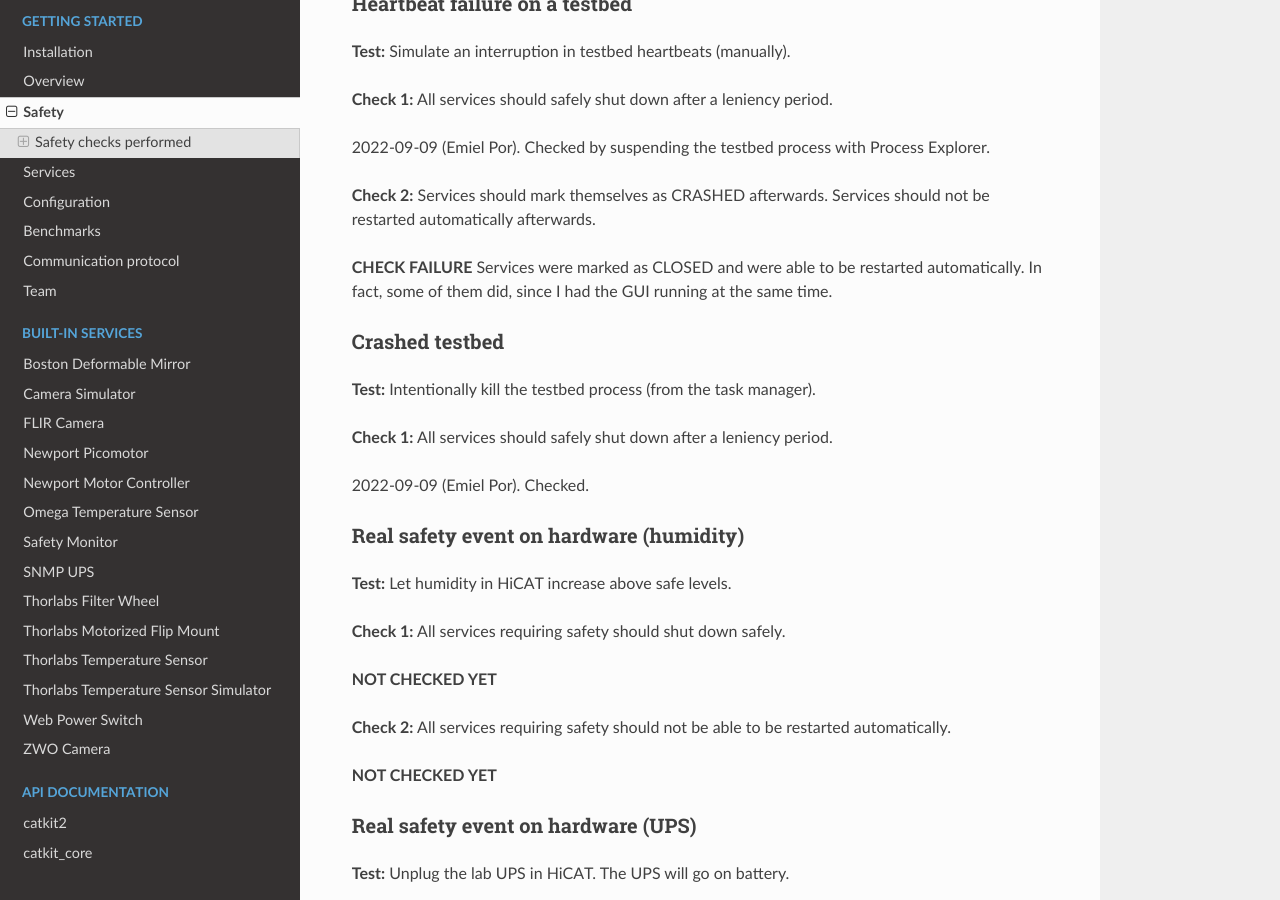
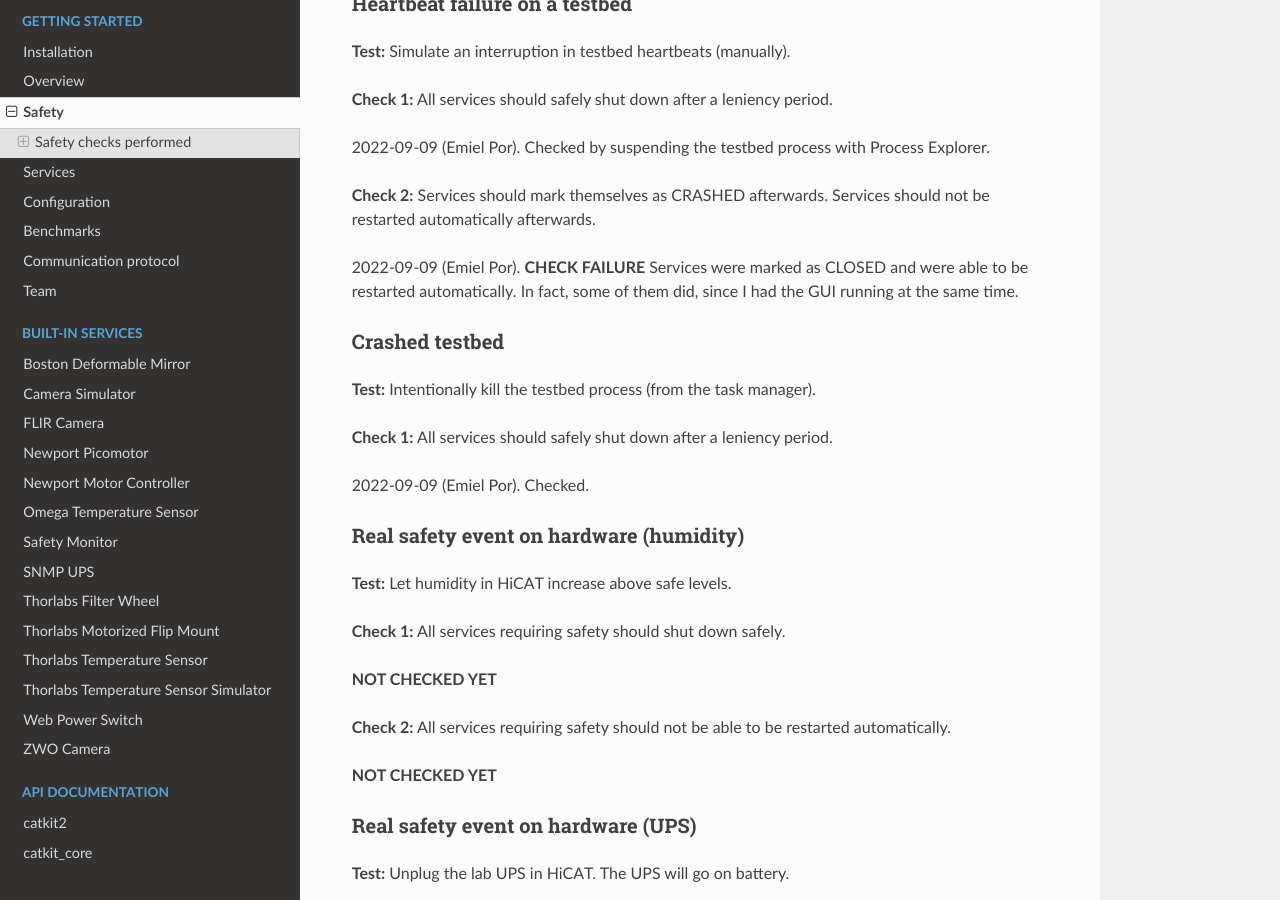
Before and after one commit to spacetelescope/catkit2, a Sphinx documentation site: the page built from docs/safety.rst, in a window 1280 px wide and 900 px high, scrolled down 1864 px. Built offline with Sphinx 7.4.7 and the Read the Docs theme 2.0.0, drawn with Linux system fonts in a browser that asks for light colours.

Commit message:
Add date and name to check.

```diff
--- a/docs/safety.rst
+++ b/docs/safety.rst
@@ -68,7 +68,7 @@ Heartbeat failure on a testbed
 
 **Check 2:** Services should mark themselves as CRASHED afterwards. Services should not be restarted automatically afterwards.
 
-**CHECK FAILURE** Services were marked as CLOSED and were able to be restarted automatically. In fact, some of them did, since I had the GUI running at the same time.
+2022-09-09 (Emiel Por). **CHECK FAILURE** Services were marked as CLOSED and were able to be restarted automatically. In fact, some of them did, since I had the GUI running at the same time.
 
 Crashed testbed
 ~~~~~~~~~~~~~~~
```
